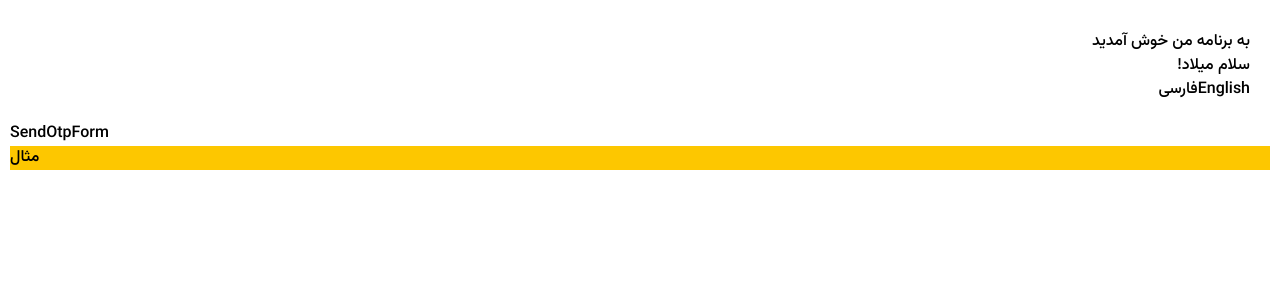
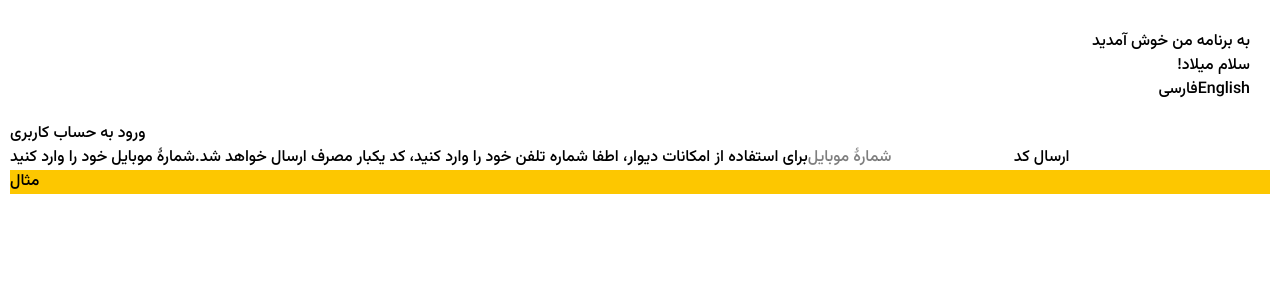
Before and after one commit to milad-arabali/divar-project, a React (Vite) app: page / in a window 1280 px wide. Shown: the top 300 px of the page. Built offline with nearby package versions, Linux system fonts and the light colour scheme.

Commit message:
dr-3 #: create send otp form and api

```diff
--- a/src/components/SendOtpForm.jsx
+++ /dev/null
@@ -1,9 +0,0 @@
-import React from 'react';
-
-function SendOtpForm(props) {
-    return (
-        <div>SendOtpForm</div>
-    );
-}
-
-export default SendOtpForm;
--- /dev/null
+++ b/src/components/templates/SendOtpForm.jsx
@@ -0,0 +1,25 @@
+import React from 'react';
+import {useTranslation} from "react-i18next";
+import {sendOtp} from "../../services/auth.js";
+
+function SendOtpForm({setStep, mobile, setMobile}) {
+    const {t, i18n} = useTranslation();
+    const eventHandler = async (event) => {
+        event.preventDefault();
+        if (mobile.length !== 11) return;
+        const {response, error} = await sendOtp(mobile);
+        if (response) setStep(2);
+    }
+    return (
+
+        <form onSubmit={eventHandler}>
+            <p>{t('auth.loginTitle')}</p>
+            <span>{t('auth.authText')}</span>
+            <label htmlFor="input">{t('auth.enterPhone')}</label>
+            <input type="text" id="input" value={mobile} placeholder={t('auth.PhoneNumber')}
+                   onChange={e => setMobile(e.target.value)}/>
+            <button type="submit">{t('auth.sendCode')}</button>
+        </form>);
+}
+
+export default SendOtpForm;
--- a/src/locales/fa/translation.json
+++ b/src/locales/fa/translation.json
@@ -1,4 +1,13 @@
 {
   "welcome": "به برنامه من خوش آمدید",
-  "greeting": "سلام {{name}}!"
+  "greeting": "سلام {{name}}!",
+  "auth": {
+    "PhoneNumber": "شمارهٔ موبایل",
+    "sendCode": "ارسال کد",
+    "enterPhone": "شمارهٔ موبایل خود را وارد کنید",
+    "authText": "برای استفاده از امکانات دیوار، اطفا شماره تلفن خود را وارد کنید، کد یکبار مصرف ارسال خواهد شد.",
+    "smsCodeNotice": "کد تأیید به این شماره پیامک می‌شود.",
+    "termsAgreement": "شرایط استفاده از خدمات و حریم خصوصی دیوار را می‌پذیرم.",
+    "loginTitle": "ورود به حساب کاربری"
+  }
 }
--- a/src/pages/AuthPage.jsx
+++ b/src/pages/AuthPage.jsx
@@ -1,6 +1,6 @@
 import React, {useState} from 'react';
-import CheckOtpForm from "../components/CheckOtpForm.jsx";
-import SendOtpForm from "../components/SendOtpForm.jsx";
+import CheckOtpForm from "../components/templates/CheckOtpForm.jsx";
+import SendOtpForm from "../components/templates/SendOtpForm.jsx";
 
 export default AuthPage;
 
@@ -9,7 +9,7 @@ function AuthPage(props) {
     const [mobile, setMobile] = useState("");
     const [code, setCode] = useState("");
     const steps = {
-        1: <SendOtpForm setStep={setStep} />,
+        1: <SendOtpForm setStep={setStep}  mobile={mobile} setMobile={setMobile}  />,
         2: <CheckOtpForm setStep={setStep} />,
     };
     return (
--- /dev/null
+++ b/src/services/auth.js
@@ -0,0 +1,15 @@
+import api from "../configs/api.js";
+
+const sendOtp = async (mobile) => {
+    try {
+        const response = await api
+            .post('auth/send-otp', {mobile});
+        return {response}
+
+    } catch (error) {
+        return {error: error.message}
+    }
+}
+
+
+export {sendOtp};
```
Also changed, not shown: src/components/templates/CheckOtpForm.jsx (renamed from src/components/CheckOtpForm.jsx).
